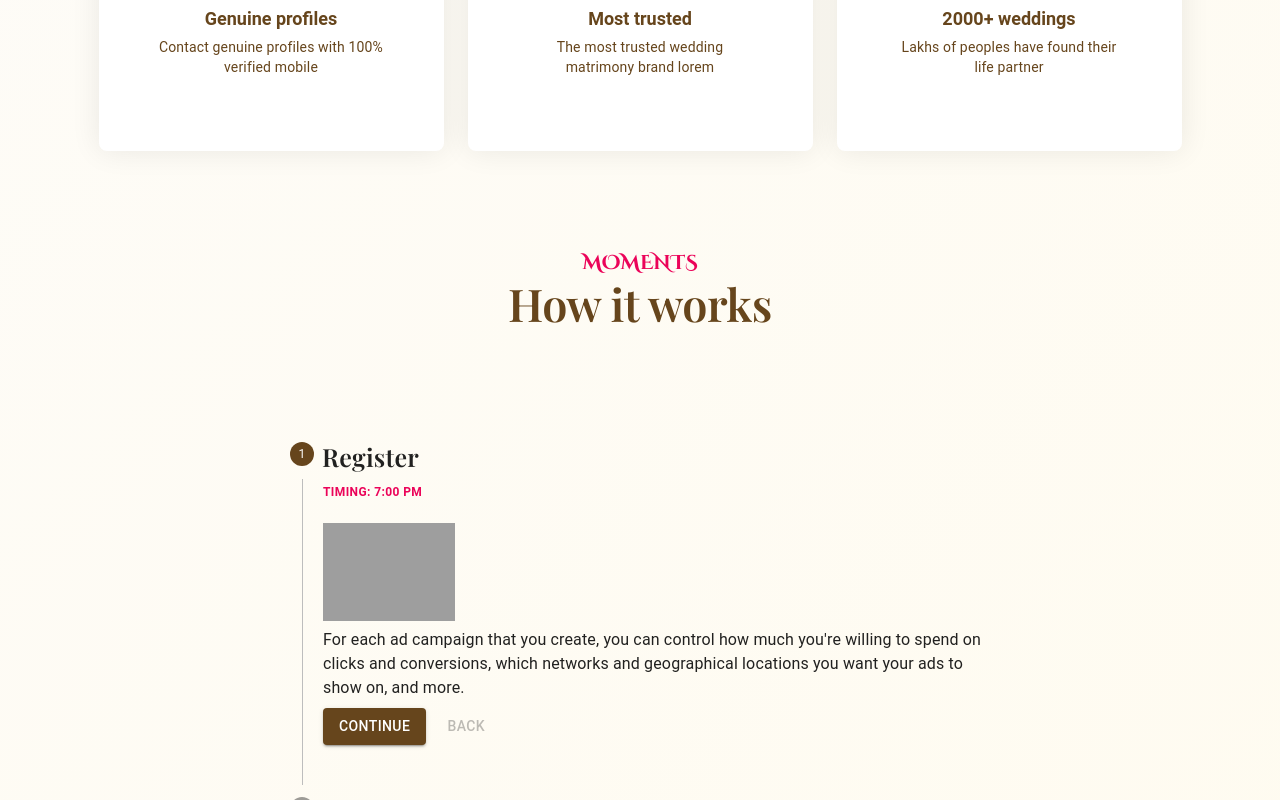
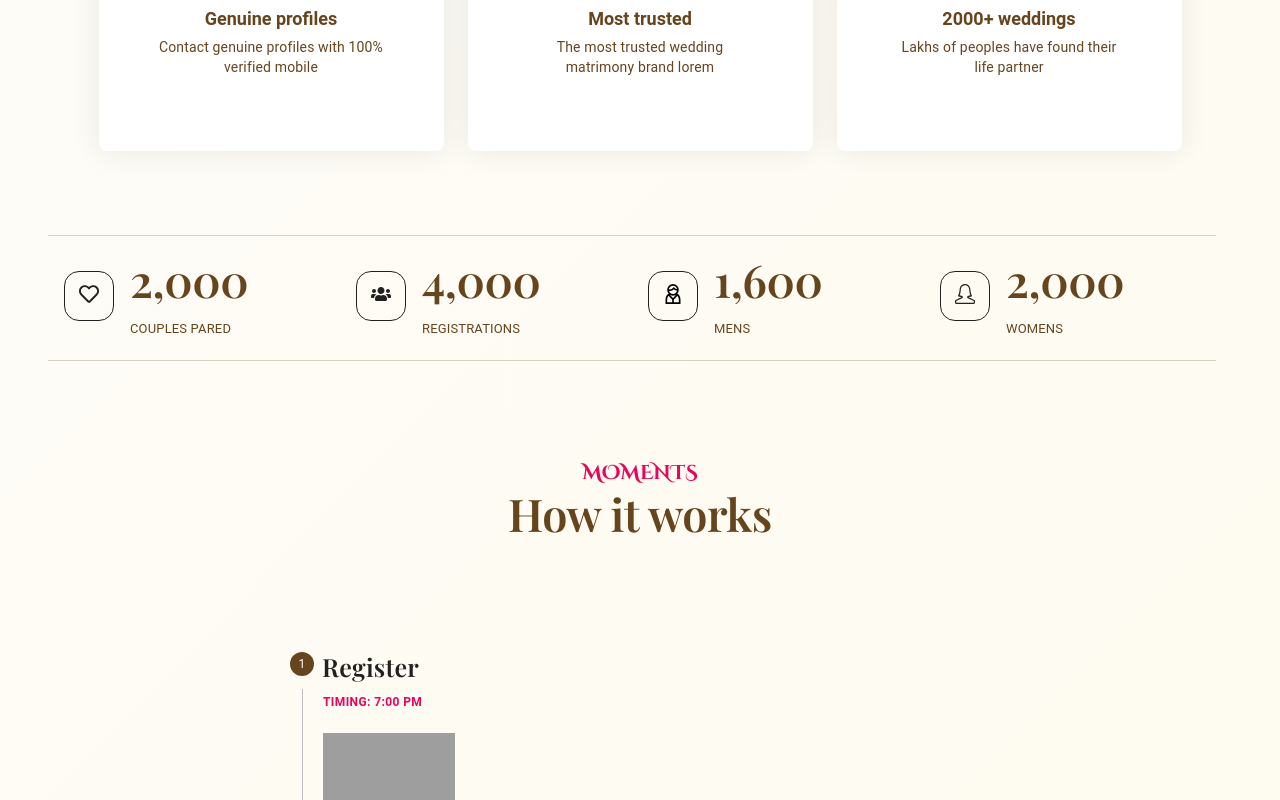
Before and after one commit to rabby4/matrimony-client, a React (Vite) app: page / in a window 1280 px wide. Shown: the part 1532-2332 px from the top of the page. Built offline with nearby package versions, Linux system fonts and the light colour scheme; grey boxes are pictures that could not be loaded; a web font is replaced by a local one.

Commit message:
added success counter on home page

```diff
--- a/package.json
+++ b/package.json
@@ -17,7 +17,9 @@
     "localforage": "^1.10.0",
     "match-sorter": "^6.3.1",
     "react": "^18.2.0",
+    "react-countup": "^6.5.0",
     "react-dom": "^18.2.0",
+    "react-icons": "^4.12.0",
     "react-router-dom": "^6.20.0",
     "sort-by": "^1.2.0",
     "swiper": "^11.0.5"
--- a/src/pages/home/Home.jsx
+++ b/src/pages/home/Home.jsx
@@ -3,6 +3,7 @@ import React from 'react';
 import Slider from './Slider';
 import ChooseUs from './ChooseUs';
 import Steps from './Steps';
+import SuccessCounter from './SuccessCounter';
 
 const Home = () => {
     return (
@@ -11,9 +12,9 @@ const Home = () => {
                 <Slider></Slider>
                 <ChooseUs></ChooseUs>
                 <Container sx={{ mt: '100px' }}>
+                    <SuccessCounter></SuccessCounter>
                     <Steps></Steps>
                 </Container>
-
             </Box>
         </>
     );
--- /dev/null
+++ b/src/pages/home/SuccessCounter.jsx
@@ -0,0 +1,135 @@
+import { Box, Grid, Stack, Typography } from "@mui/material";
+import { FaRegHeart, FaUsers } from "react-icons/fa";
+import { GrUserManager } from "react-icons/gr";
+import { SlUserFemale } from "react-icons/sl";
+import CountUp from "react-countup";
+
+
+const SuccessCounter = () => {
+    return (
+        <>
+            <Box sx={{ my: '100px' }}>
+                <Grid container justifyItems='center' spacing={2} sx={{ borderTop: '1px solid', borderBottom: '1px solid', pb: '20px', borderColor: '#d7d1be' }}>
+                    <Grid item xs={12} sm={6} md={4} lg={3}>
+                        <Stack direction={'row'} alignItems={'center'} spacing={2}>
+                            <Box sx={{ border: '1px solid', borderColor: 'primary', borderRadius: '15px', fontSize: '20px', textAlign: 'center', height: '50px', width: '50px', lineHeight: '50px' }}>
+                                <FaRegHeart></FaRegHeart>
+                            </Box>
+                            <Box>
+                                <Typography variant="h2" sx={{ mb: '10px' }}>
+                                    <CountUp
+                                        start={0}
+                                        end={2000}
+                                        duration={2.75}
+                                        separator=","
+                                        decimals={0}
+                                        decimal=","
+                                        enableScrollSpy
+                                        scrollSpyDelay={500}
+                                    >
+                                        {({ countUpRef }) => (
+                                            <div>
+                                                <span ref={countUpRef} />
+
+                                            </div>
+                                        )}
+                                    </CountUp>
+                                </Typography>
+                                <Typography variant="p" color={'primary'} sx={{ textTransform: 'uppercase', fontSize: '13px' }}>COUPLES PARED</Typography>
+                            </Box>
+                        </Stack>
+                    </Grid>
+                    <Grid item xs={12} sm={6} md={4} lg={3}>
+                        <Stack direction={'row'} alignItems={'center'} spacing={2}>
+                            <Box sx={{ border: '1px solid', borderColor: 'primary', borderRadius: '15px', fontSize: '20px', textAlign: 'center', height: '50px', width: '50px', lineHeight: '50px' }}>
+                                <FaUsers></FaUsers>
+                            </Box>
+                            <Box>
+                                <Typography variant="h2" sx={{ mb: '10px' }}>
+                                    <CountUp
+                                        start={0}
+                                        end={4000}
+                                        duration={2.75}
+                                        separator=","
+                                        decimals={0}
+                                        decimal=","
+                                        enableScrollSpy
+                                        scrollSpyDelay={500}
+                                    >
+                                        {({ countUpRef }) => (
+                                            <div>
+                                                <span ref={countUpRef} />
+
+                                            </div>
+                                        )}
+                                    </CountUp>
+                                </Typography>
+                                <Typography variant="p" color={'primary'} sx={{ textTransform: 'uppercase', fontSize: '13px' }}>Registrations</Typography>
+                            </Box>
+                        </Stack>
+                    </Grid>
+                    <Grid item xs={12} sm={6} md={4} lg={3}>
+                        <Stack direction={'row'} alignItems={'center'} spacing={2}>
+                            <Box sx={{ border: '1px solid', borderColor: 'primary', borderRadius: '15px', fontSize: '20px', textAlign: 'center', height: '50px', width: '50px', lineHeight: '50px' }}>
+                                <GrUserManager></GrUserManager>
+                            </Box>
+                            <Box>
+                                <Typography variant="h2" sx={{ mb: '10px' }}>
+                                    <CountUp
+                                        start={0}
+                                        end={1600}
+                                        duration={2.75}
+                                        separator=","
+                                        decimals={0}
+                                        decimal=","
+                                        enableScrollSpy
+                                        scrollSpyDelay={500}
+                                    >
+                                        {({ countUpRef }) => (
+                                            <div>
+                                                <span ref={countUpRef} />
+
+                                            </div>
+                                        )}
+                                    </CountUp>
+                                </Typography>
+                                <Typography variant="p" color={'primary'} sx={{ textTransform: 'uppercase', fontSize: '13px' }}>MENS</Typography>
+                            </Box>
+                        </Stack>
+                    </Grid>
+                    <Grid item xs={12} sm={6} md={4} lg={3}>
+                        <Stack direction={'row'} alignItems={'center'} spacing={2}>
+                            <Box sx={{ border: '1px solid', borderColor: 'primary', borderRadius: '15px', fontSize: '20px', textAlign: 'center', height: '50px', width: '50px', lineHeight: '50px' }}>
+                                <SlUserFemale></SlUserFemale>
+                            </Box>
+                            <Box>
+                                <Typography variant="h2" sx={{ mb: '10px' }}>
+                                    <CountUp
+                                        start={0}
+                                        end={2000}
+                                        duration={2.75}
+                                        separator=","
+                                        decimals={0}
+                                        decimal=","
+                                        enableScrollSpy
+                                        scrollSpyDelay={500}
+                                    >
+                                        {({ countUpRef }) => (
+                                            <div>
+                                                <span ref={countUpRef} />
+
+                                            </div>
+                                        )}
+                                    </CountUp>
+                                </Typography>
+                                <Typography variant="p" color={'primary'} sx={{ textTransform: 'uppercase', fontSize: '13px' }}>WOMENs</Typography>
+                            </Box>
+                        </Stack>
+                    </Grid>
+                </Grid>
+            </Box>
+        </>
+    );
+};
+
+export default SuccessCounter;
```
Also changed, not shown: 1 other file (tests, documents, lock files or other folders).
